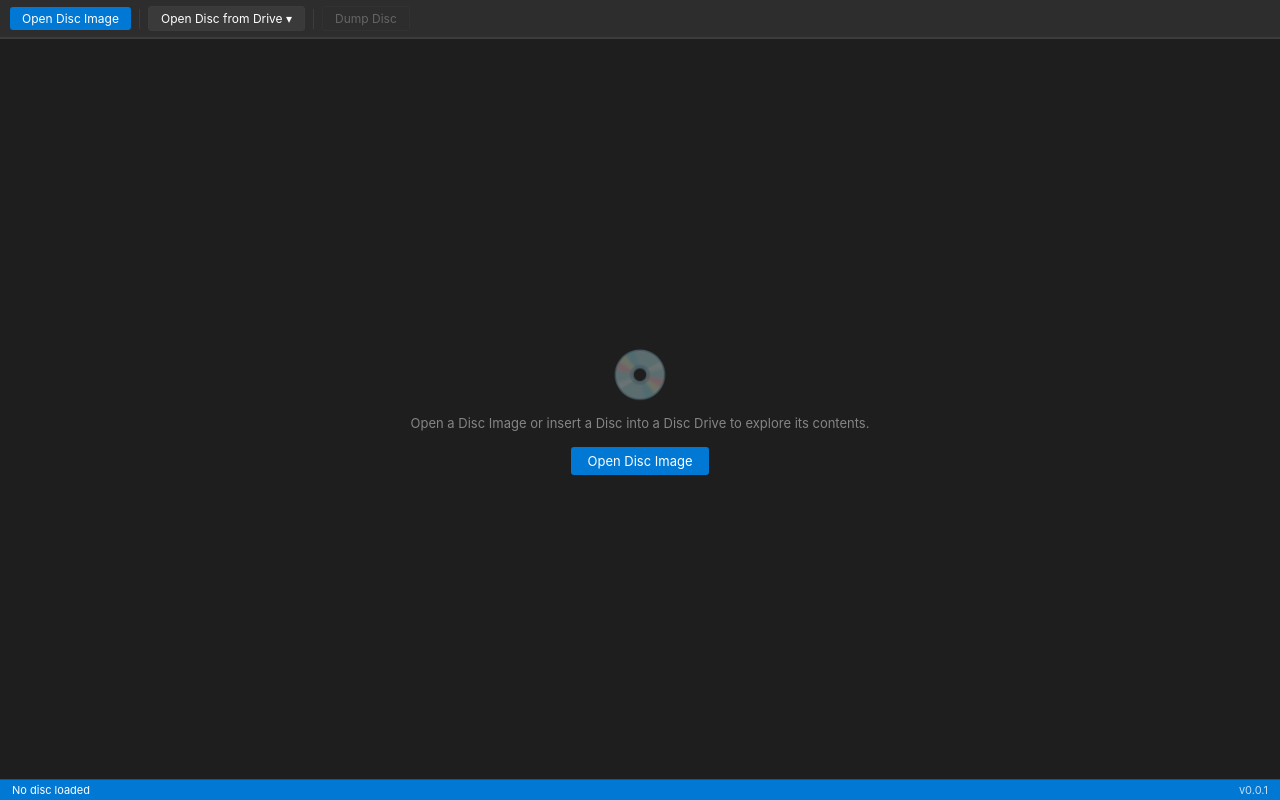
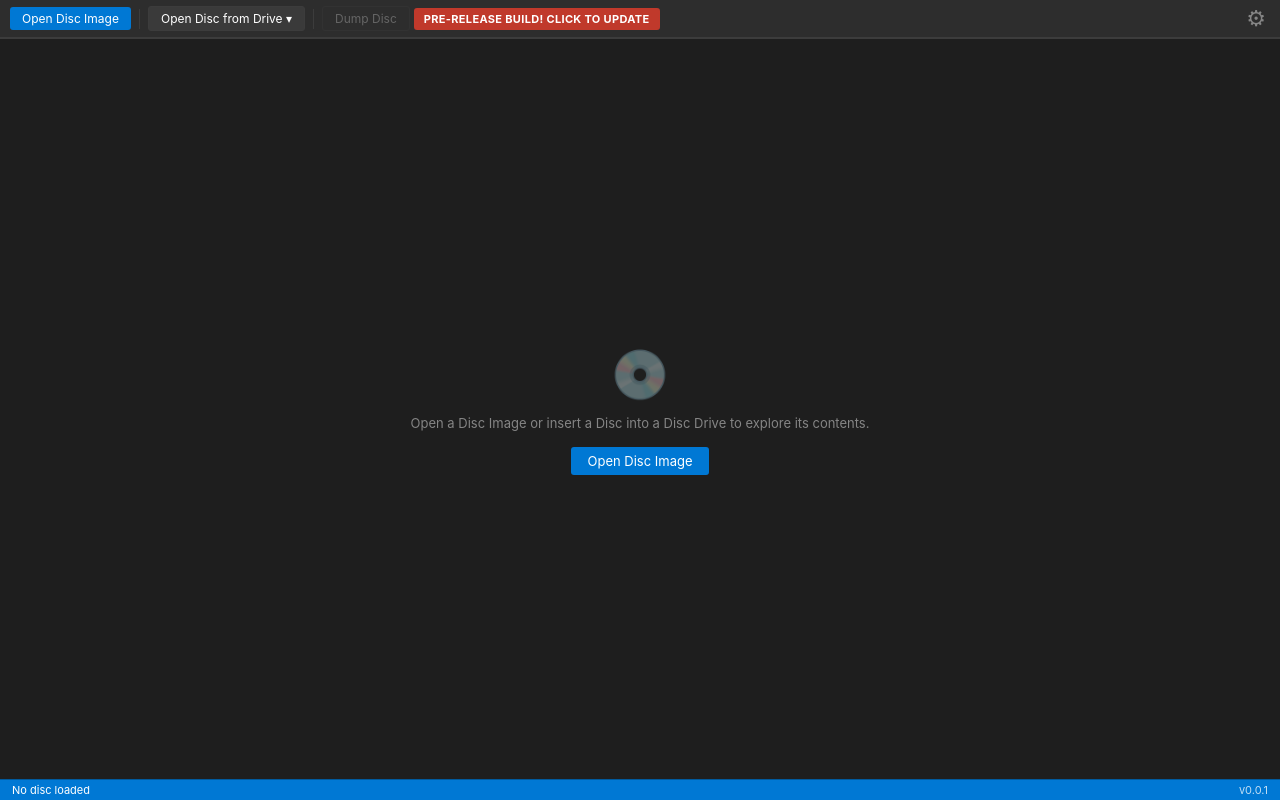
Before and after one commit to whatev-indus/disc-xplorer, a React (Vite) app: page / in a window 1280 px wide. Built offline with nearby package versions, Linux system fonts and the light colour scheme.

Commit message:
Add public releases repo, pre-release banner, and gear button sizing
- Workflow now publishes to whatev-indus/disc-xplorer-releases (public) via RELEASES_TOKEN
- Add red PRE-RELEASE BUILD banner button linking to releases page
- Fix settings gear height to match toolbar button row

```diff
--- a/src/App.css
+++ b/src/App.css
@@ -59,6 +59,34 @@ body {
   border-bottom: 1px solid var(--border);
   flex-shrink: 0;
 }
+
+.btn-prerelease {
+  padding: 4px 10px;
+  background: #c0392b;
+  color: #fff;
+  border: none;
+  border-radius: 3px;
+  cursor: pointer;
+  font-size: 11px;
+  font-family: var(--font);
+  font-weight: 700;
+  letter-spacing: 0.03em;
+  text-decoration: none;
+  white-space: nowrap;
+}
+.btn-prerelease:hover { background: #e74c3c; }
+
+.btn-settings {
+  margin-left: auto;
+  background: transparent;
+  border: none;
+  color: var(--text-muted);
+  font-size: 22px;
+  cursor: pointer;
+  padding: 0 4px;
+  line-height: 1;
+}
+.btn-settings:hover { color: var(--text-bright); }
 
 .btn-open {
   padding: 4px 12px;
--- a/src/App.tsx
+++ b/src/App.tsx
@@ -620,12 +620,14 @@ function App() {
     { key: "save", label: "Save" },
   ];
 
+  const showAudioSave = audioEntries.some(e => !e.is_data);
+
   const audioCols: { key: keyof ColWidths; label: string }[] = [
     { key: "name", label: "Track" },
     { key: "lba", label: "Start Sector" },
     { key: "size", label: "Duration" },
     { key: "modified", label: "Format" },
-    { key: "save", label: "Save" },
+    ...(showAudioSave ? [{ key: "save" as keyof ColWidths, label: "Save" }] : []),
   ];
 
   const cols = viewMode === "audio" ? audioCols : fsCols;
@@ -672,6 +674,8 @@ function App() {
             <button className="btn-icon" onClick={navigateUp} disabled={currentPath === "/"} title="Up">↑</button>
           </>
         )}
+        <a className="btn-prerelease" href="https://github.com/whatev-indus/disc-xplorer-releases/releases" target="_blank" rel="noreferrer">PRE-RELEASE BUILD! CLICK TO UPDATE</a>
+        <button className="btn-settings" title="Settings">⚙</button>
       </div>
 
       {(imagePath || viewMode === "empty-drive") && (
@@ -748,9 +752,11 @@ function App() {
                         <td className="col-lba">{entry.start_lba.toLocaleString()}</td>
                         <td className="col-size">{entry.is_data ? formatSize(entry.size_bytes) : formatDuration(entry.num_sectors)}</td>
                         <td className="col-modified">{entry.format}</td>
-                        <td className="col-save">
-                          <button className="btn-save" title="Save as WAV" onClick={() => saveAudioTrack(entry)}>⬇</button>
-                        </td>
+                        {showAudioSave && (
+                          <td className="col-save">
+                            {!entry.is_data && <button className="btn-save" title="Save as WAV" onClick={() => saveAudioTrack(entry)}>⬇</button>}
+                          </td>
+                        )}
                       </tr>
                     ))
                   : entries.map((entry) => (
```
